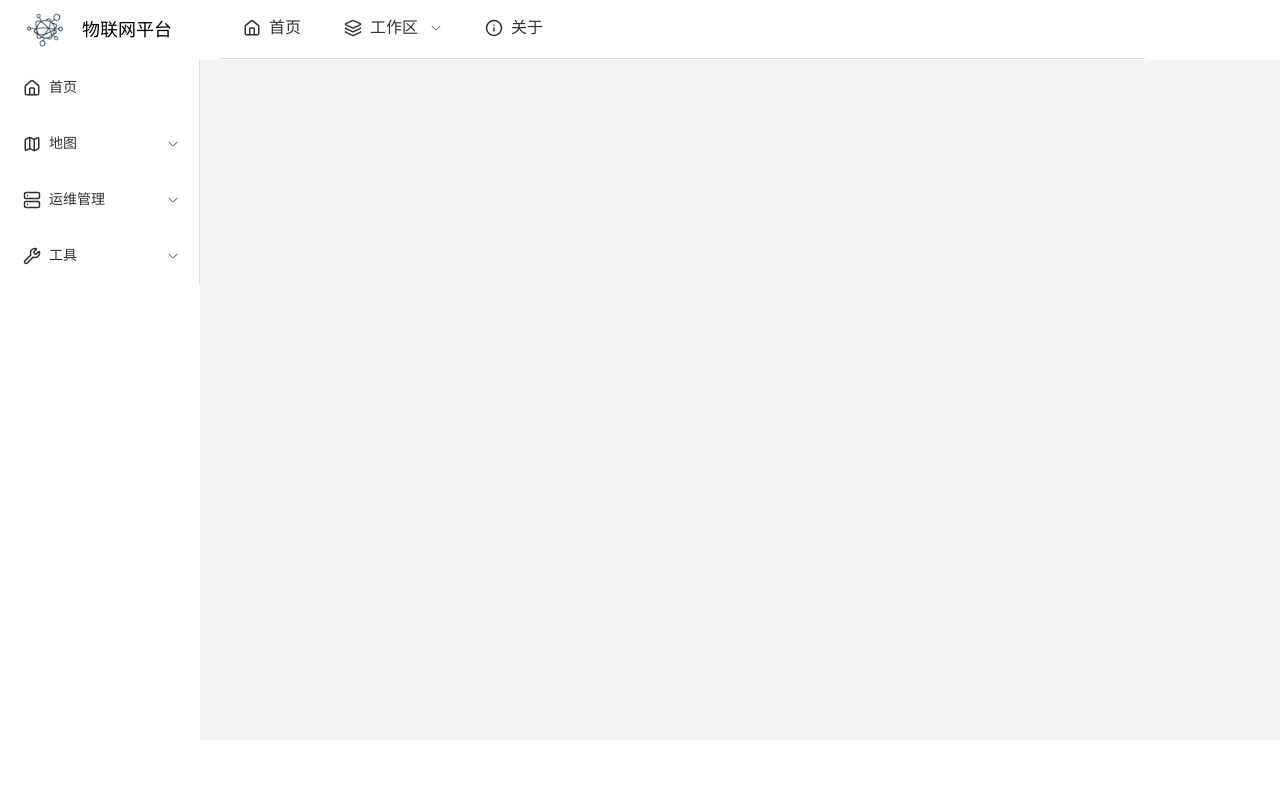
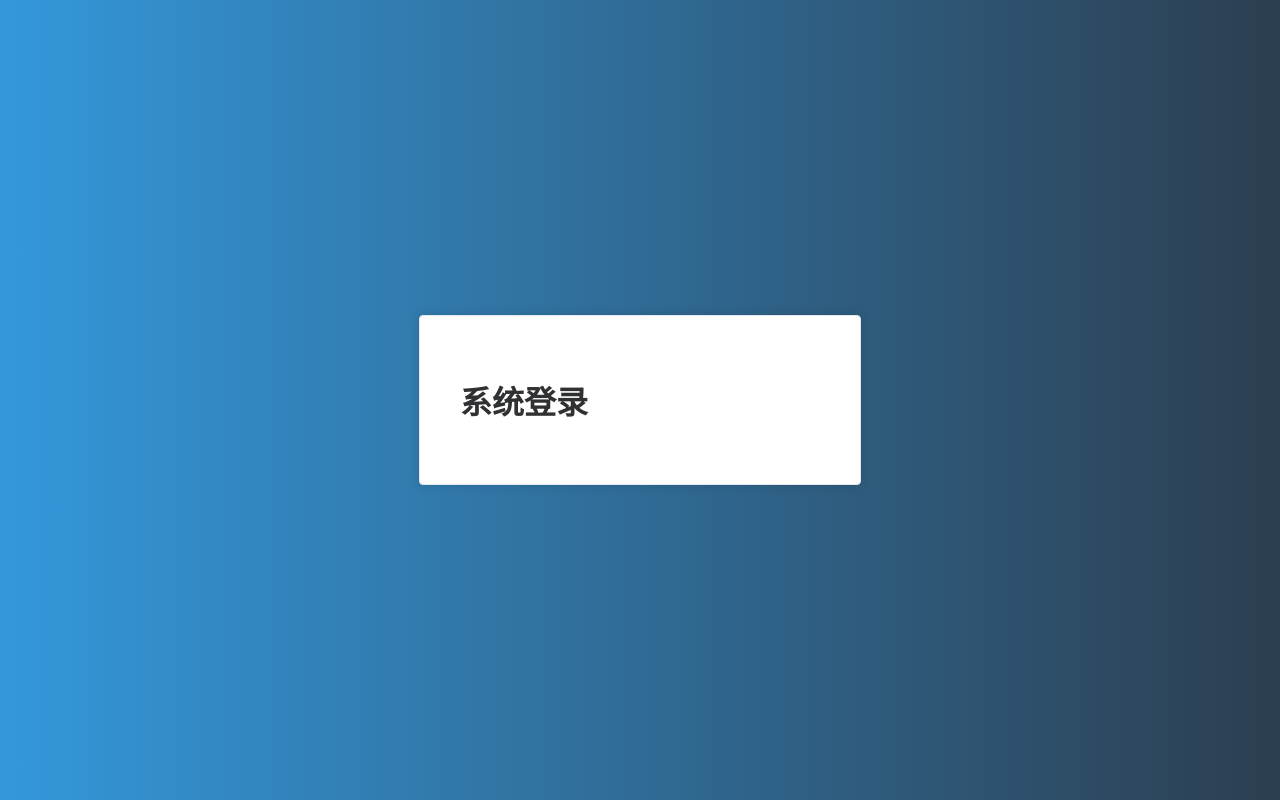
Before and after one commit to xiaozhuABCD1234/IOT-Manage-System, a Vue app in the folder frontend/: page /login in a window 1280 px wide. Built offline with nearby package versions, Linux system fonts and the light colour scheme.

Commit message:
feat: 重构布局和组件，添加全屏支持；删除不必要的组件，优化路由配置和样式

```diff
--- a/frontend/src/App.vue
+++ b/frontend/src/App.vue
@@ -1,12 +1,18 @@
 <template>
-  <div class="common-layout">
+  <!-- 全屏布局（用于登录页等） -->
+  <div v-if="isFullScreenLayout" class="full-screen-layout">
+    <RouterView />
+  </div>
+
+  <!-- 常规布局（带顶部栏和侧边栏） -->
+  <div v-else class="common-layout">
     <el-container>
       <el-header>
-        <TopBar></TopBar>
+        <TopBar />
       </el-header>
       <el-container>
         <el-aside width="200px">
-          <AsideBar></AsideBar>
+          <AsideBar />
         </el-aside>
         <el-main class="main-content">
           <RouterView />
@@ -17,40 +23,60 @@
 </template>
 
 <script setup lang="ts">
-import TopBar from "./components/TopBar.vue";
-import AsideBar from "./components/AsideBar.vue";
+import { computed } from "vue";
+import { useRoute } from "vue-router";
+import TopBar from "./components/menu/TopBar.vue";
+import AsideBar from "./components/menu/AsideBar.vue";
+
+const route = useRoute();
+
+// 根据路由元信息判断是否使用全屏布局
+const isFullScreenLayout = computed(() => {
+  return route.meta.fullScreen === true;
+});
 </script>
 
-<style>
-html, body, #app {
-  height: 100%;
-  margin: 0;
+<style scoped>
+/* 全屏布局样式 */
+.full-screen-layout {
+  height: 100vh;
+  width: 100vw;
 }
 
+/* 常规布局样式 */
 .common-layout {
-  height: 100vh; /* 或 height: 100% 根据父级情况 */
+  height: 100vh;
 }
 
 .el-container {
   height: 100%;
 }
 
-/* 如果使用 el-header/el-aside 需要明确它们的尺寸 */
 .el-header {
-  height: 60px; /* 根据实际 TopBar 高度设置 */
+  height: 60px;
 }
 
 .el-aside {
-  height: calc(100% - 60px); /* 扣除 header 高度 */
+  height: calc(100% - 60px);
 }
 
 .el-main {
-  height: calc(100% - 60px); /* 根据实际情况调整 */
+  height: calc(100% - 60px);
 }
+
 .main-content {
-  padding: 20px; /* 根据需要调整内边距 */
-  background-color: #f5f5f5; /* 可选背景色 */
-  overflow-y: auto; /* 如果内容过多，允许滚动 */
-  box-sizing: border-box; /* 包括内边距和边框在内的宽高计算 */
+  padding: 20px;
+  background-color: #f5f5f5;
+  overflow-y: auto;
+  box-sizing: border-box;
 }
 </style>
+
+<style>
+/* 全局样式 */
+html, body, #app {
+  height: 100%;
+  margin: 0;
+  padding: 0;
+}
+</style>
--- /dev/null
+++ b/frontend/src/components/map/UWBMap.vue
@@ -0,0 +1,9 @@
+<template>
+  <canvas
+    id="goodCanvas1"
+    width="400"
+    height="100"
+    aria-label="Hello ARIA World"
+    role="img"
+  ></canvas>
+</template>
--- a/frontend/src/components/AsideBar.vue
+++ b/frontend/src/components/menu/AsideBar.vue
@@ -78,11 +78,11 @@
 import {
   Calculator,
   ChartArea,
+  History,
   House,
-  MapPinned,
   Map,
   MapPinHouse,
-  History,
+  MapPinned,
   Server,
   Shell,
   Wrench,
--- a/frontend/src/router/index.ts
+++ b/frontend/src/router/index.ts
@@ -7,6 +7,17 @@ const router = createRouter({
       path: "/",
       name: "home",
       component: () => import("@/views/HomeView.vue"),
+      meta: {
+        fullScreen: false, // 常规布局
+      },
+    },
+    {
+      path: "/login",
+      name: "login",
+      component: () => import("@/views/LoginView.vue"),
+      meta: {
+        fullScreen: true, // 常规布局
+      },
     },
     {
       path: "/about",
@@ -16,7 +27,12 @@ const router = createRouter({
     {
       path: "/map/real-time",
       name: "map/real-time",
-      component: () => import("@/views/MapView.vue"),
+      component: () => import("@/views/map/MapView.vue"),
+    },
+    {
+      path: "/map/UWB",
+      name: "map/UWB",
+      component: () => import("@/views/map/uwbMapView.vue"),
     },
     {
       path: "/devops/dashboard",
--- a/frontend/src/views/DistanceToolView.vue
+++ b/frontend/src/views/DistanceToolView.vue
@@ -18,6 +18,7 @@
 import { computed, onMounted, onUnmounted, reactive, ref } from "vue";
 import mqtt from "mqtt";
 import DistanceDisplay from "@/components/DistanceDisplay.vue";
+import { useConfigStore } from "@/stores/config";
 
 interface Device {
   id: number;
@@ -26,8 +27,8 @@ interface Device {
   updated?: number;
 }
 
-const MQTT_URL = "ws://106.14.209.20:8083/mqtt";
-const MQTT_TOPIC = "location/sensors/#";
+const MQTT_URL = useConfigStore().mqtturl;
+const MQTT_TOPIC = useConfigStore().mqtttopic;
 
 // 响应式设备存储
 const devices = reactive<Record<number, Device>>({});
@@ -57,9 +58,10 @@ const initMqtt = () => {
   const options = {
     clean: true,
     connectTimeout: 4000,
-    clientId: `monitor_${Date.now()}_${
-      Math.random().toString(16).substr(2, 8)
-    }`,
+    clientId: useConfigStore().mqttclientid,
+    username: useConfigStore().mqttuser,
+    password: useConfigStore().mqttpwd,
+    reconnectPeriod: 1000,
   };
 
   mqttClient.value = mqtt.connect(MQTT_URL, options);
--- /dev/null
+++ b/frontend/src/views/LoginView.vue
@@ -0,0 +1,28 @@
+<!-- views/Login.vue -->
+<template>
+  <div class="login-container">
+    <!-- 登录表单内容 -->
+    <el-card class="login-card">
+      <h1>系统登录</h1>
+      <el-form>
+        <!-- 表单字段 -->
+      </el-form>
+    </el-card>
+  </div>
+</template>
+
+<style scoped>
+.login-container {
+  height: 100vh;
+  width: 100vw;
+  display: flex;
+  justify-content: center;
+  align-items: center;
+  background: linear-gradient(to right, #3498db, #2c3e50);
+}
+
+.login-card {
+  width: 400px;
+  padding: 20px;
+}
+</style>
--- a/frontend/src/views/MapView.vue
+++ b/frontend/src/views/map/MapView.vue
@@ -1,5 +1,5 @@
 <script setup lang="ts">
-import MonitorMap from "@/components/MonitorMap.vue";
+import MonitorMap from "@/components/map/MonitorMap.vue";
 </script>
 
 <template>
@@ -8,5 +8,4 @@ import MonitorMap from "@/components/MonitorMap.vue";
   </main>
 </template>
 
-<style scoped>
-</style>
+<style scoped></style>
--- /dev/null
+++ b/frontend/src/views/map/uwbMapView.vue
@@ -0,0 +1,15 @@
+<script setup lang="ts">
+import UWBMap from "@/components/map/UWBMap.vue";
+</script>
+
+<template>
+  <main class="map-container">
+    <UWBMap />
+    <div class="map-info">
+      <h1>UWB Map</h1>
+      <p>Map information and controls will go here.</p>
+    </div>
+  </main>
+</template>
+
+<style scoped></style>
```
Also changed, not shown: frontend/src/components/map/MonitorMap.vue (renamed from frontend/src/components/MonitorMap.vue), frontend/src/components/menu/TopBar.vue (renamed from frontend/src/components/TopBar.vue).
